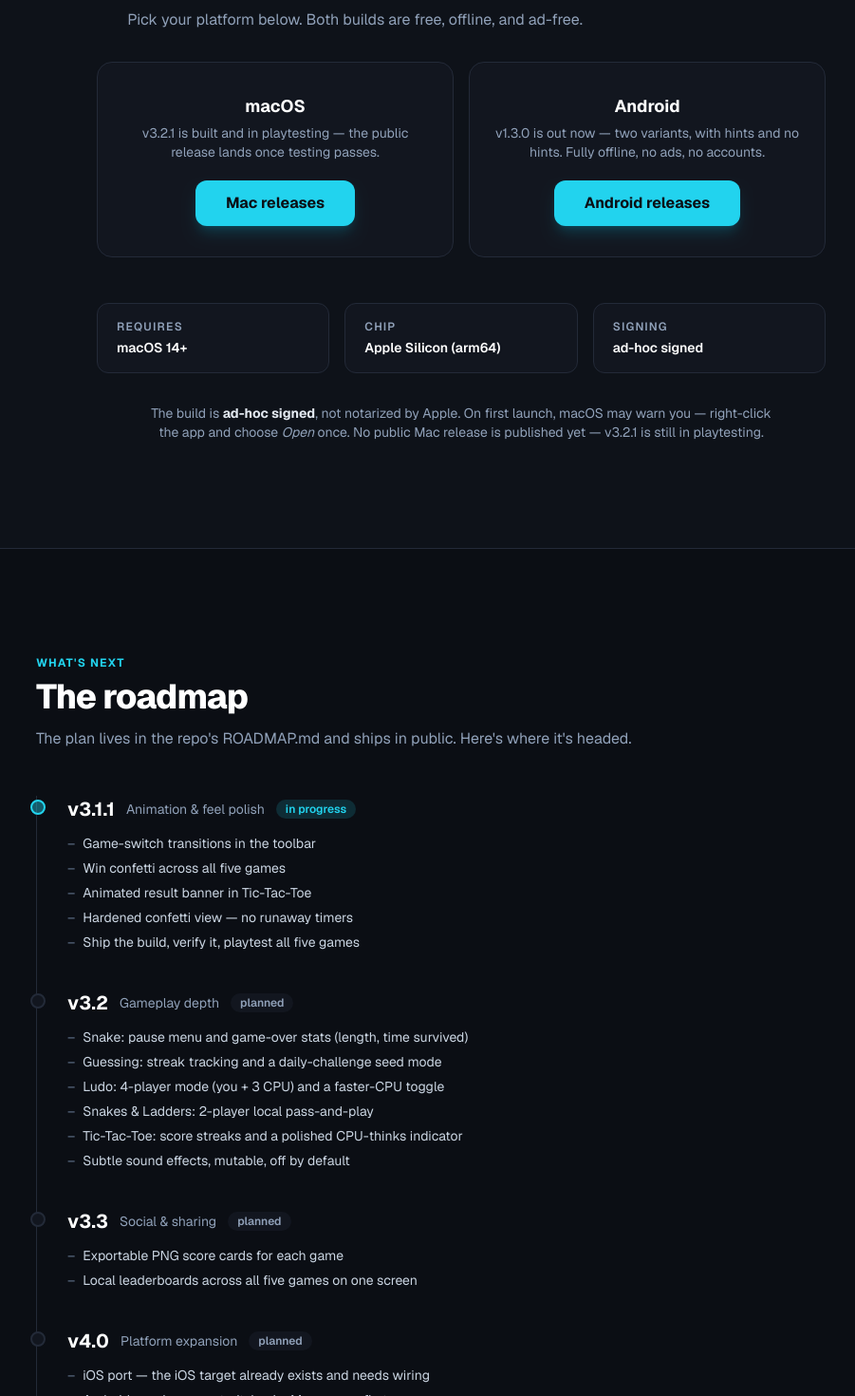
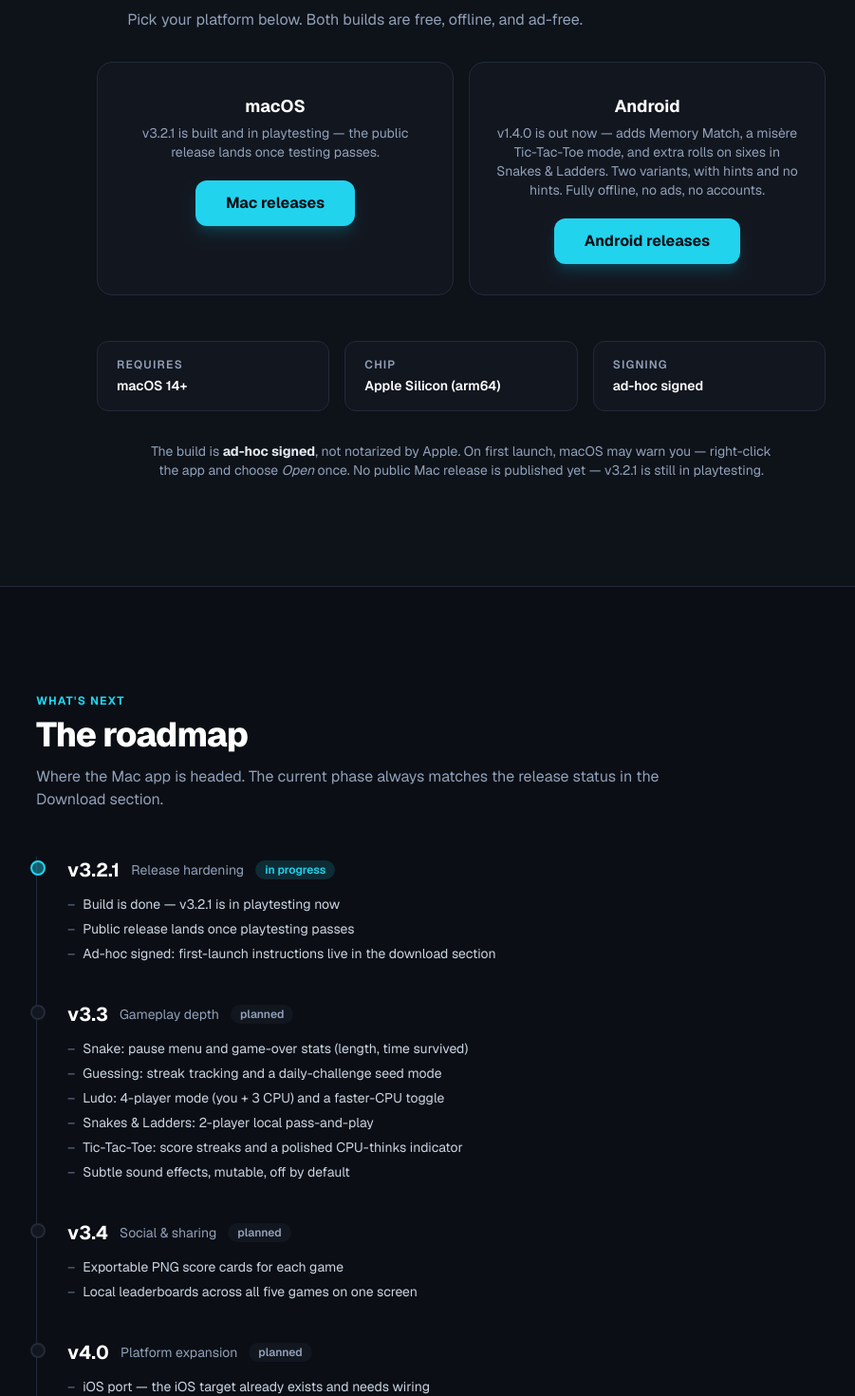
Before and after one commit to m4sternoob/m4ster-5in1-web, a Next.js app: page / in a window 1280 px wide. Shown: the part 1760-3230 px from the top of the page at 95% size, without its empty margins (154-1055 px from the left). Built offline with nearby package versions, Linux system fonts and the light colour scheme.

Commit message:
Fix stale content, dead /play nav links, and lint failure

```diff
--- a/app/components/Download.tsx
+++ b/app/components/Download.tsx
@@ -39,8 +39,10 @@ export default function Download() {
           <div className="rounded-2xl border border-edge bg-panel px-6 py-8">
             <h3 className="text-lg font-bold text-white">Android</h3>
             <p className="mt-1 text-sm text-slate-400">
-              v1.3.0 is out now — two variants, with hints and no hints. Fully
-              offline, no ads, no accounts.
+              v1.4.0 is out now — adds Memory Match, a misère Tic-Tac-Toe
+              mode, and extra rolls on sixes in Snakes &amp; Ladders. Two
+              variants, with hints and no hints. Fully offline, no ads, no
+              accounts.
             </p>
             <a
               href={ANDROID_RELEASES_URL}
@@ -74,8 +76,9 @@ export default function Download() {
         </dl>
 
         <p className="mx-auto mt-8 max-w-2xl text-sm text-slate-400">
-          The build is <strong className="text-slate-200">ad-hoc signed</strong>
-          , not notarized by Apple. On first launch, macOS may warn you —
+          The build is{" "}
+          <strong className="text-slate-200">ad-hoc signed</strong>, not
+          notarized by Apple. On first launch, macOS may warn you —
           right-click the app and choose <em>Open</em> once. No public Mac
           release is published yet — v3.2.1 is still in playtesting.
         </p>
--- a/app/components/Navbar.tsx
+++ b/app/components/Navbar.tsx
@@ -3,13 +3,15 @@
 import Link from "next/link";
 import { useState } from "react";
 
-/* Sticky top navigation. Collapses to a compact menu on small screens. */
+/* Sticky top navigation. Collapses to a compact menu on small screens.
+   Section links are root-relative ("/#games") so they work from every
+   page — on /play a bare "#games" anchor would point at nothing. */
 
 const LINKS = [
-  { href: "#games", label: "Games" },
-  { href: "#download", label: "Download" },
-  { href: "#roadmap", label: "Roadmap" },
-  { href: "#tech", label: "Tech" },
+  { href: "/#games", label: "Games" },
+  { href: "/#download", label: "Download" },
+  { href: "/#roadmap", label: "Roadmap" },
+  { href: "/#tech", label: "Tech" },
   { href: "/play", label: "Play demo" },
 ];
 
--- a/app/components/Roadmap.tsx
+++ b/app/components/Roadmap.tsx
@@ -1,7 +1,8 @@
 import SectionHeading from "./SectionHeading";
 
-/* Roadmap timeline. Mirrors the phase structure of ROADMAP.md in the
-   m4ster-5in1 repo — checklists here describe plans, not shipped work. */
+/* Roadmap timeline. Checklists here describe plans, not shipped work —
+   and the current phase matches the release status in the Download
+   section above so the two never contradict each other. */
 
 type Phase = {
   version: string;
@@ -12,19 +13,17 @@ type Phase = {
 
 const PHASES: Phase[] = [
   {
-    version: "v3.1.1",
-    title: "Animation & feel polish",
+    version: "v3.2.1",
+    title: "Release hardening",
     status: "in progress",
     items: [
-      "Game-switch transitions in the toolbar",
-      "Win confetti across all five games",
-      "Animated result banner in Tic-Tac-Toe",
-      "Hardened confetti view — no runaway timers",
-      "Ship the build, verify it, playtest all five games",
+      "Build is done — v3.2.1 is in playtesting now",
+      "Public release lands once playtesting passes",
+      "Ad-hoc signed: first-launch instructions live in the download section",
     ],
   },
   {
-    version: "v3.2",
+    version: "v3.3",
     title: "Gameplay depth",
     status: "planned",
     items: [
@@ -37,7 +36,7 @@ const PHASES: Phase[] = [
     ],
   },
   {
-    version: "v3.3",
+    version: "v3.4",
     title: "Social & sharing",
     status: "planned",
     items: [
@@ -51,7 +50,7 @@ const PHASES: Phase[] = [
     status: "planned",
     items: [
       "iOS port — the iOS target already exists and needs wiring",
-      "Android scoping — portrait, basic; Mac comes first",
+      "Android is already live (v1.4.0) — grab it in the Download section",
     ],
   },
 ];
@@ -70,7 +69,7 @@ export default function Roadmap() {
         <SectionHeading
           eyebrow="What's next"
           title="The roadmap"
-          blurb="The plan lives in the repo's ROADMAP.md and ships in public. Here's where it's headed."
+          blurb="Where the Mac app is headed. The current phase always matches the release status in the Download section."
         />
 
         <ol className="relative space-y-10 border-l border-edge pl-6 sm:pl-8">
--- a/app/play/TicTacToeDemo.tsx
+++ b/app/play/TicTacToeDemo.tsx
@@ -85,12 +85,11 @@ export default function TicTacToeDemo() {
   // The CPU answers each player move after a short beat so the game
   // feels like a turn, not an instant calculation.
   useEffect(() => {
-    if (result !== null || thinking) return;
+    if (result !== null || !thinking) return;
     const xCount = board.filter((c) => c === "X").length;
     const oCount = board.filter((c) => c === "O").length;
     if (xCount <= oCount) return; // still the player's turn
 
-    setThinking(true);
     const timer = setTimeout(() => {
       setBoard((prev) => {
         const next = [...prev];
@@ -116,11 +115,12 @@ export default function TicTacToeDemo() {
 
   function play(index: number) {
     if (result !== null || thinking || board[index] !== null) return;
-    setBoard((prev) => {
-      const next = [...prev];
-      next[index] = "X";
-      return next;
-    });
+    const next = [...board];
+    next[index] = "X";
+    setBoard(next);
+    // If the game isn't over, the CPU gets the next move — flag it here
+    // (in the event handler) instead of inside the effect below.
+    if (outcomeOf(next) === null) setThinking(true);
   }
 
   function reset() {
```
Also changed, not shown: 1 other file (tests, documents, lock files or other folders).
